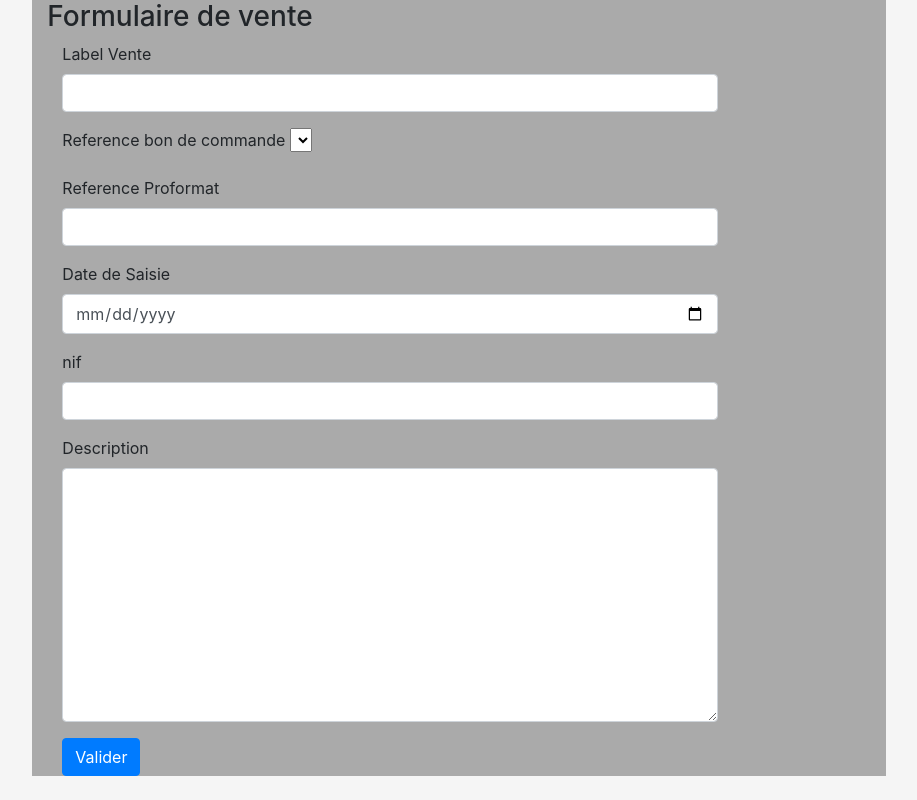
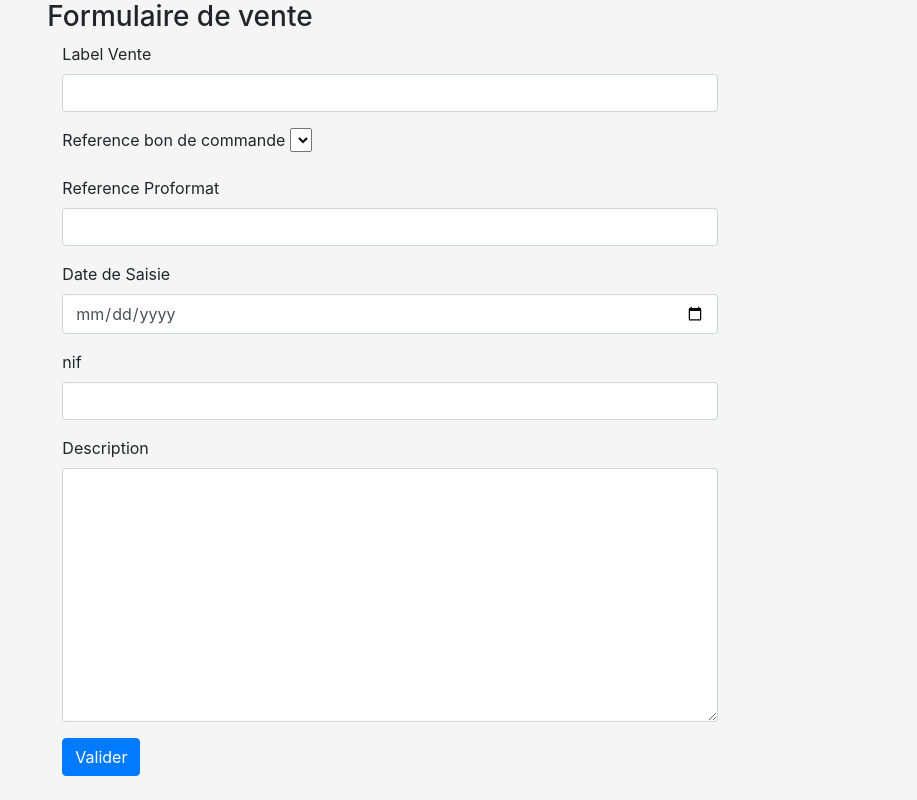
Before and after one commit to mendrika-ops/moduleVente, a CodeIgniter app: page /moduleVente/ in a window 1280 px wide. Shown: the whole page, without its empty margins (181-1098 px from the left). Run offline with CodeIgniter, Linux system fonts and the light colour scheme; data comes from the database, SQL or seed files in the repository; lists and menus that the app fills with data are empty.

Commit message:
Update Formulaire.php

```diff
--- a/application/views/Formulaire.php
+++ b/application/views/Formulaire.php
@@ -12,7 +12,7 @@
     <title>Document</title>
 </head>
 <body style="background-color: whitesmoke">
-    <div class="container centered col-8" style="background-color: #aaaaaa">
+    <div class="container centered col-8" >
         <h3>Formulaire de vente</h3>
         <?php echo form_open(site_url('Traitform/insert'),['class'=>'col-10','method'=>'get']) ?>
         <div class="mb-3">
```
